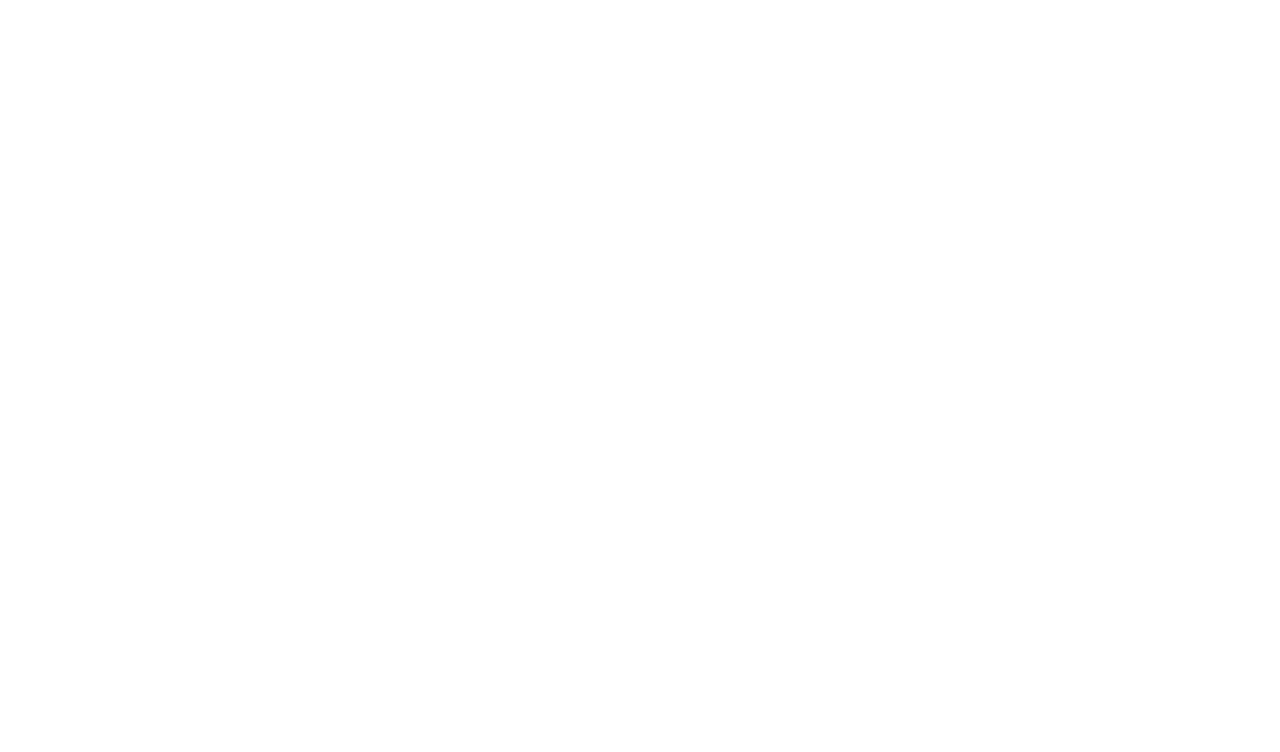
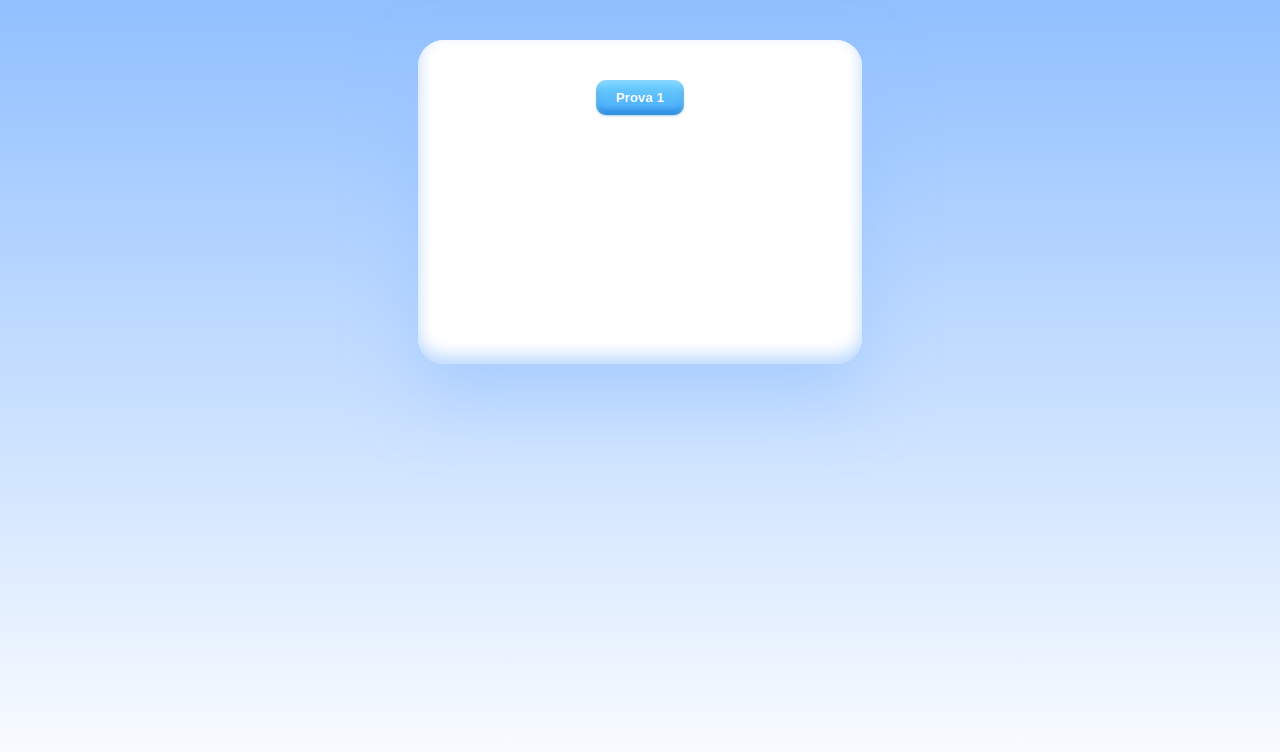
Before and after one commit to LucaMimmo05/clay-vue, a Vue app: page / in a window 1280 px wide. Shown: the top 752 px of the page. Built offline with nearby package versions, Linux system fonts and the light colour scheme.

Commit message:
[WIP] First working draft of a bouncy button... 🚀

```diff
--- a/src/App.vue
+++ b/src/App.vue
@@ -1,9 +1,52 @@
 <script lang="ts" setup>
+    import ClayButton from "./components/ClayButton.vue";
+    import ClayContainer from "./components/ClayContainer.vue";
 </script>
 
 <template>
-    <div></div>
+    <div>
+        <ClayContainer>
+            <ClayButton>
+                Prova 1
+            </ClayButton>
+        </ClayContainer>
+    </div>
 </template>
 
 <style lang="scss">
+    :root
+    {
+        --background-color: 145, 192, 255;  // #91C0FF
+
+        --blur: 5px;
+        --depth: 0px -8px;
+        --opacity: 1.0;
+        --roundness: 26px;
+    }
+
+    html,
+    body
+    {
+        height: 100%;
+        margin: 0px;
+        padding: 0px;
+    }
+    body
+    {
+        background-image: linear-gradient(180deg, rgb(var(--background-color)), rgb(255, 255, 255));
+    }
+
+    #app
+    {
+        padding-top: 2.5em;
+    }
+
+    .clay-container
+    {
+        height: 244px;
+        margin: auto;
+        padding: 2.5em;
+        text-align: center;
+        width: 364px;
+    }
 </style>
--- /dev/null
+++ b/src/components/ClayButton.vue
@@ -0,0 +1,57 @@
+<script lang="ts" setup>
+</script>
+
+<template>
+    <button class="clay-button">
+        <slot></slot>
+    </button>
+</template>
+
+<style lang="scss" scoped>
+    .clay-button
+    {
+        background-image: linear-gradient(#c3ecff, #69cdfd, #45a5fc);
+        background-size: 100% 200%;
+        background-position: 0px 90%;
+        border: none;
+        border-radius: 10px;
+        color: white;
+        cursor: pointer;
+        font-weight: bold;
+        padding: 10px 20px;
+        box-shadow: 0px 1.5px 3px -1.5px rgba(24, 119, 202, 0.75),
+                    inset 0px 3px 7px 0px rgb(150, 222, 255),
+                    inset 0px -3px 7px 0px rgb(24, 119, 202);
+
+        outline: none;
+        transition: background-position 333ms cubic-bezier(0.68, -0.55, 0.27, 1.55),
+                    box-shadow 333ms cubic-bezier(0.68, -0.55, 0.27, 1.55),
+                    transform 333ms cubic-bezier(0.68, -0.55, 0.27, 1.55);
+
+        &:hover
+        {
+            box-shadow: 0px 3px 3px 0px rgba(24, 119, 202, 0.5),
+                        inset 0px 3px 7px 0px rgb(150, 222, 255),
+                        inset 0px -3px 7px 0px rgb(24, 119, 202);
+
+            transform: translateY(-1.5px);
+        }
+
+        &:active
+        {
+            background-position: 0px 10%;
+            box-shadow: 0px 1.5px 3px -1.5px rgba(24, 119, 202, 0.75),
+                        inset 0px 3px 7px 0px rgb(150, 222, 255),
+                        inset 0px -3px 7px 0px rgb(24, 119, 202);
+
+            transform: translateY(0px);
+        }
+
+        &:focus-visible
+        {
+            box-shadow: 0px 0px 0px 2.5px rgba(252, 165, 65, 1),
+                        inset 0px 3px 7px 0px rgb(150, 222, 255),
+                        inset 0px -3px 7px 0px rgb(24, 119, 202);
+        }
+    }
+</style>
--- /dev/null
+++ b/src/components/ClayContainer.vue
@@ -0,0 +1,20 @@
+<script lang="ts" setup>
+</script>
+
+<template>
+    <div class="clay-container">
+        <slot></slot>
+    </div>
+</template>
+
+<style lang="scss" scoped>
+    .clay-container
+    {
+        // backdrop-filter: blur(var(--blur));
+        background-color: rgba(255, 255, 255, var(--opacity));
+        border-radius: var(--roundness);
+        box-shadow: 0px 35px 68px 0px rgba(var(--background-color), 0.5),
+              inset var(--depth) 16px 0px rgba(var(--background-color), 0.6),
+              inset 0px 11px 28px 0px rgb(255, 255, 255);
+    }
+</style>
```
